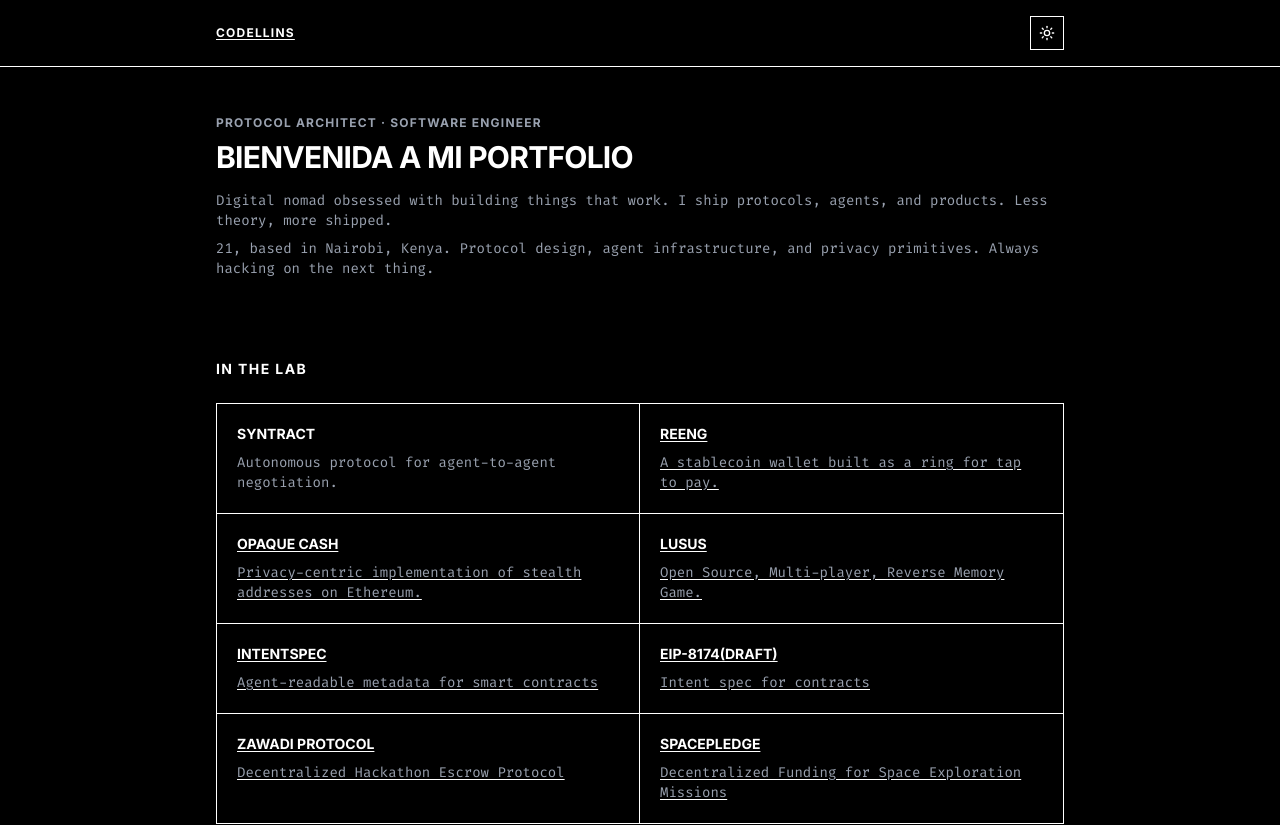
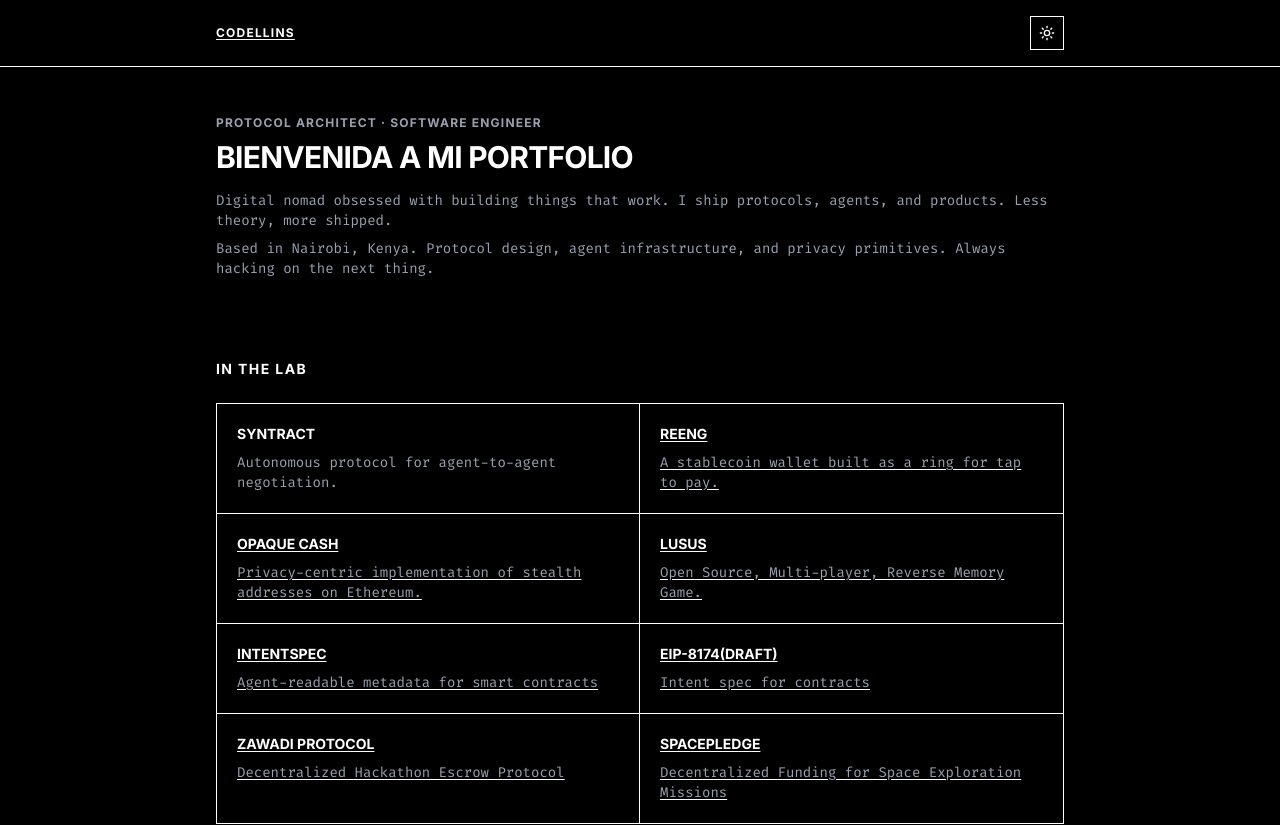
Before and after one commit to collinsadi/collinsadi, a React (Vite) app: page / in a window 1280 px wide. Shown: the top 825 px of the page. Built offline with nearby package versions, Linux system fonts and the light colour scheme.

Commit message:
Remove reference from HomePage description

```diff
--- a/src/pages/HomePage.tsx
+++ b/src/pages/HomePage.tsx
@@ -86,7 +86,7 @@ export function HomePage() {
             Digital nomad obsessed with building things that work. I ship protocols, agents, and products. Less theory, more shipped.
           </p>
           <p>
-            21, based in Nairobi, Kenya. Protocol design, agent infrastructure, and privacy primitives. Always hacking on the next thing.
+            Based in Nairobi, Kenya. Protocol design, agent infrastructure, and privacy primitives. Always hacking on the next thing.
           </p>
         </motion.div>
       </section>
```
